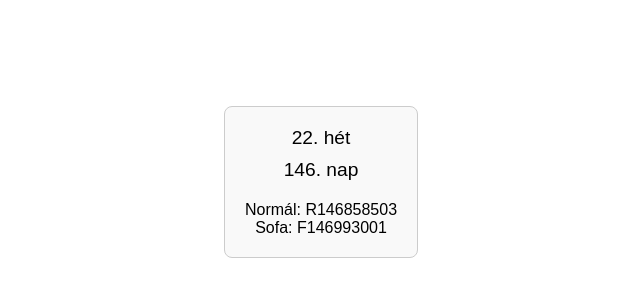
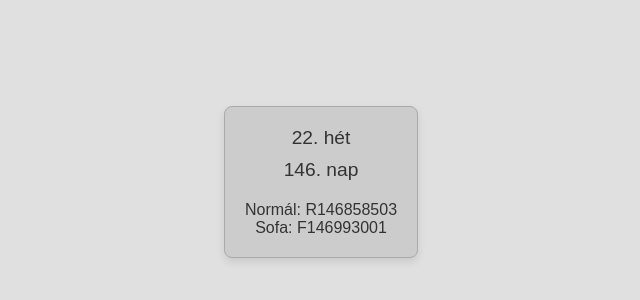
Before and after one commit to marquuard/marquuard.github.io, a plain HTML site: page renault.html in a window 1280 px wide. Shown: the part 218-518 px from the top of the page, without its empty margins (319-959 px from the left). Drawn offline with Linux system fonts and the light colour scheme.

Commit message:
Update renault.html

```diff
--- a/renault.html
+++ b/renault.html
@@ -3,7 +3,7 @@
 <head>
 <meta charset="UTF-8">
 <meta name="viewport" content="width=device-width, initial-scale=1.0">
-<title>Év Információk</title>
+<title>Renault</title>
 <style>
   body {
     display: flex;
@@ -14,20 +14,24 @@
     margin: 0;
     font-family: sans-serif;
     text-align: center;
+    background-color: #e0e0e0; /* Világosabb szürke háttér az oldalnak */
   }
   .container {
     padding: 20px;
-    border: 1px solid #ccc;
+    border: 1px solid #aaa; /* Kicsit sötétebb keret a jobb kontrasztért */
     border-radius: 8px;
-    background-color: #f9f9f9;
+    background-color: #cccccc; /* Kicsit sötétebb szürke háttér a boxnak */
+    box-shadow: 0 4px 8px rgba(0,0,0,0.1); /* Opcionális: egy kis árnyék a boxnak */
   }
   .info-line {
     margin-bottom: 10px;
     font-size: 1.2em;
+    color: #333; /* Sötétebb szövegszín a jobb olvashatóságért */
   }
   .special-codes {
     margin-top: 20px;
     font-size: 1em;
+    color: #333; /* Sötétebb szövegszín a jobb olvashatóságért */
   }
 </style>
 </head>
```
